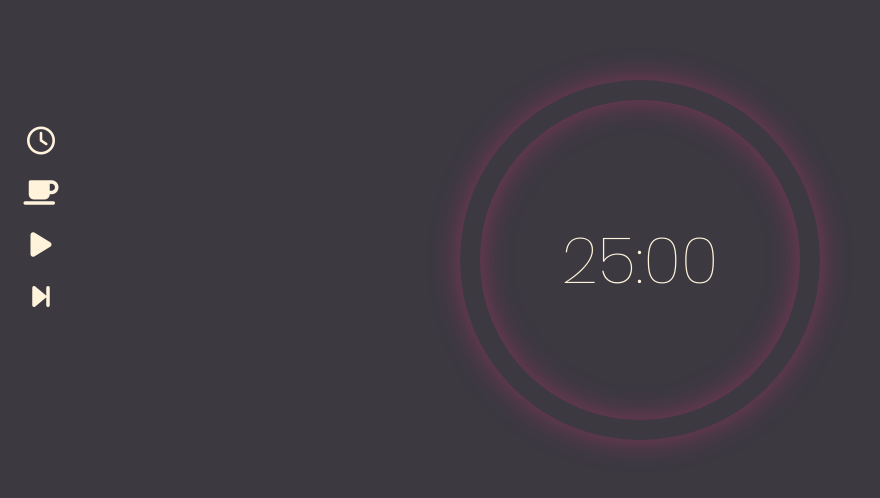
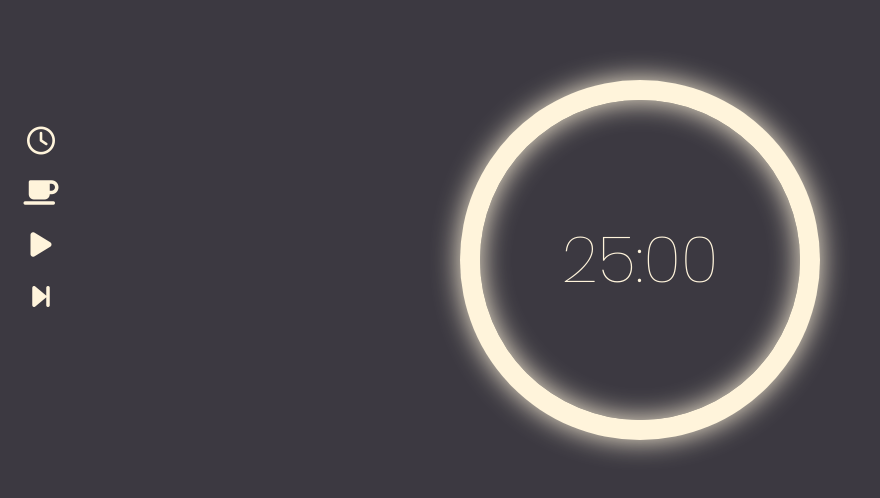
Before and after one commit to rachelkd/pomo, a SvelteKit app: page / in a window 1280 px wide. Shown: the part 140-638 px from the top of the page, without its empty margins (0-880 px from the left). Built offline with nearby package versions, Linux system fonts and the light colour scheme.

Commit message:
updated start/stop timer functions

```diff
--- a/src/routes/+page.svelte
+++ b/src/routes/+page.svelte
@@ -1,17 +1,60 @@
 <script>
+    import { setContext, getContext, onMount, onDestroy } from "svelte";
+    import { tick } from 'svelte';
     import Title from "./components/Title.svelte";
     import Timer from "./components/Timer.svelte";
     import Settings from "./components/Settings.svelte";
 
     let appName = "Pomo";
+
+    // Variables
+    let minutes = 25;
+    let seconds = 0;
+    $: time = (minutes*60) + seconds; // Time in seconds
+    let intervalId;
+    let timerStarted = false;
+
+    // Functions
+    function startTimer() {
+        timerStarted = true;
+        intervalId = setInterval(() => {
+            time--;
+        }, 1000);
+
+        console.log({timerStarted});
+    }
+    function stopTimer() {
+        clearInterval(intervalId);
+        timerStarted = false;
+        console.log({timerStarted});
+    }
+    function handlePause() {
+        if(timerStarted) {
+            stopTimer();
+        } else {
+            startTimer();
+        }
+    }
+
+    // Lifecycle functions
+    onDestroy(() => {
+        stopTimer();
+    });
 </script>
 
 <!-- <Title title = {appName} /> -->
 <!-- <h1><span class="accent-text">{appName}</span> - Pomodoro Timer</h1> -->
 <div class="settings">
-    <Settings />
+    <Settings
+    {minutes}
+    {seconds}
+    {timerStarted}
+    {handlePause} />
 </div>
 
 <div class="timer">
-    <Timer />
+    <Timer
+    {time}
+    {timerStarted}
+    {handlePause} />
 </div>
--- a/src/routes/components/Settings.svelte
+++ b/src/routes/components/Settings.svelte
@@ -6,23 +6,16 @@
     export let minutes = 0;
     export let seconds = 0;
     export let timerStarted = false;
-    export let intervalId;
-    export let startTimer = () => {};
-    export let stopTimer = () => {};
+
+    // export let startTimer = () => {};
+    // export let stopTimer = () => {};
+    export let handlePause = () => {};
 
     let showTimeSettings = false;
     let showBreakSettings = false;
 
     // Functions
-    function handlePause() {
-        if(timerStarted) {
-            // console.log("From settings, timer stopped");
-            stopTimer();
-        } else {
-            // console.log("From settings, timer started");
-            startTimer();
-        }
-    }
+
 </script>
 
 
--- a/src/routes/components/Timer.svelte
+++ b/src/routes/components/Timer.svelte
@@ -1,16 +1,29 @@
 <!-- Timer -->
 <script>
-    export let minutes = 25;
-    export let seconds = 0;
-    let setTime = (minutes*60) + seconds; // Time in seconds
+    import { onMount, onDestroy } from 'svelte';
+    import { tick } from 'svelte';
+
+    export let time = 0;
+    export let timerStarted = false;
+    export let handlePause = () => {};
+    $: displayMinutes = Math.floor(time / 60);
+    $: displaySeconds = time % 60;
+    let hovering = false;
+
+    // Functions
+
+
 </script>
 
 <div class="timer-container">
     <div class="progress-timer outer-circle">
         <div class="progress-timer inner-circle">
             <div class="time-count">
-                {minutes}:{#if seconds < 10}0{seconds}{:else}{seconds}
-                {/if}
+                <button class = "timer-btn" on:click={ handlePause } >
+                    <p>
+                        {displayMinutes}:{displaySeconds < 10 ? '0' + displaySeconds : displaySeconds}
+                    </p>
+                </button>
             </div>
 
         </div>
--- a/src/routes/styles.css
+++ b/src/routes/styles.css
@@ -105,12 +105,14 @@ button:focus:not(:focus-visible) {
 .outer-circle {
 	width: 360px;
 	height: 360px;
-	box-shadow: 0px 0px 28px 0px rgba(196,53,115,0.5);
+	box-shadow: 0px 0px 28px 0px var(--color-text);
+	background-color: var(--color-text);
 }
 .inner-circle {
 	width: 320px;
 	height: 320px;
-	box-shadow: inset 0px 0px 28px 0px rgba(196,53,115,0.5);
+	box-shadow: inset 0px 0px 28px 0px var(--color-text);
+	background-color: var(--color-bg-0);
 }
 .time-count {
 	font-weight: 100;
@@ -149,3 +151,15 @@ button:focus:not(:focus-visible) {
 .btn:hover i {
 	color: var(--color-theme-1);
 }
+
+.timer-btn {
+	background-color: transparent;
+	border: none;
+	text-align: center;
+	align-items: center;
+	justify-content: center;
+	color: var(--color-text);
+}
+.timer-btn p {
+	font-weight: 100;
+}
```
